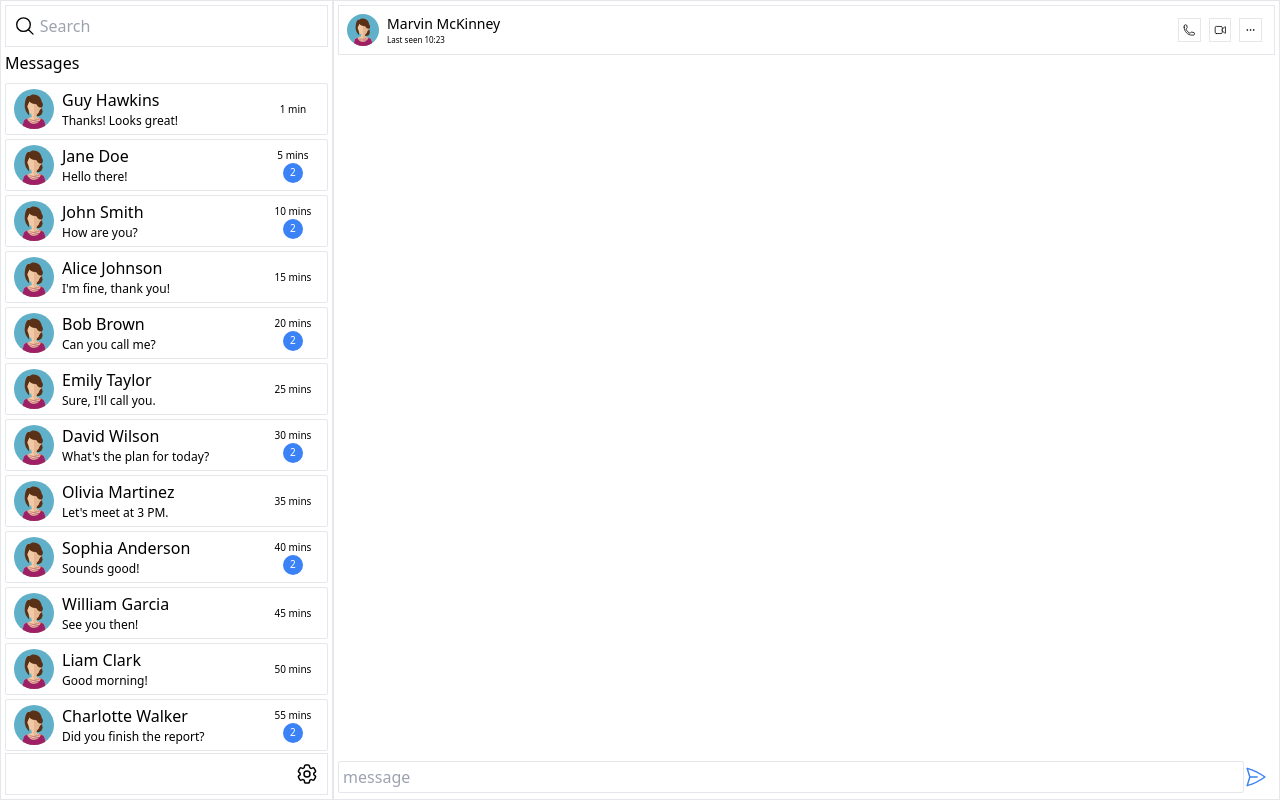
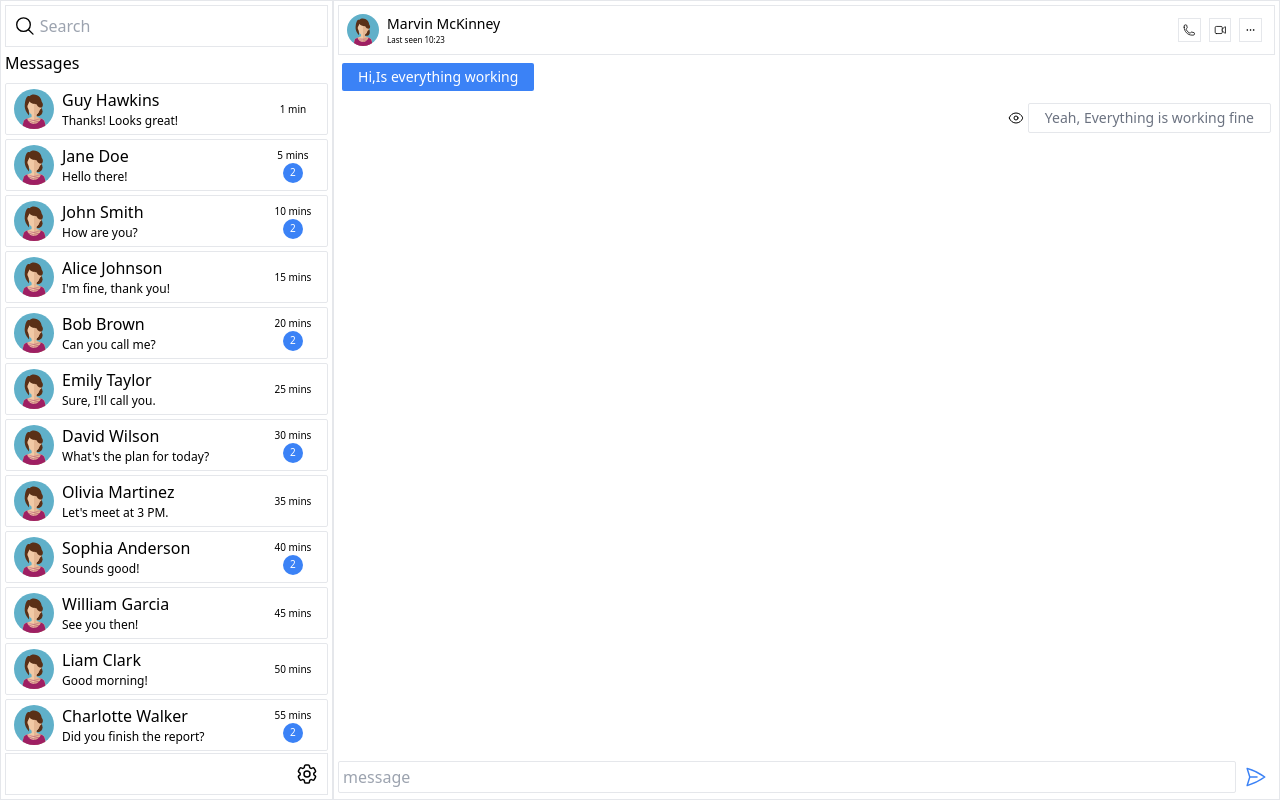
Before and after one commit to abhinav3254/mern-chat, a React (Create React App) app in the folder client/: page / in a window 1280 px wide. Built offline with nearby package versions, Linux system fonts and the light colour scheme.

Commit message:
frontend done

```diff
--- a/client/src/components/Home.jsx
+++ b/client/src/components/Home.jsx
@@ -59,11 +59,29 @@ const Home = () => {
                     </div>
                 </div>
                 {/* chat body */}
-                <div className="h-full"></div>
+                <div className="h-full">
+
+                    {/* message from somewhere else */}
+                    <div className="flex justify-start py-1">
+                        <div className="w-fit py-1 px-2 m-1 rounded-sm text-sm text-white flex items-center bg-blue-500">
+                            <p className="mx-2">Hi,Is everything working</p>
+                        </div>
+                    </div>
+                    {/* message from me */}
+                    <div className="flex justify-end items-center">
+                        <svg xmlns="http://www.w3.org/2000/svg" fill="none" viewBox="0 0 24 24" strokeWidth={1.5} stroke="currentColor" className="w-4 h-4">
+                            <path strokeLinecap="round" strokeLinejoin="round" d="M2.036 12.322a1.012 1.012 0 0 1 0-.639C3.423 7.51 7.36 4.5 12 4.5c4.638 0 8.573 3.007 9.963 7.178.07.207.07.431 0 .639C20.577 16.49 16.64 19.5 12 19.5c-4.638 0-8.573-3.007-9.963-7.178Z" />
+                            <path strokeLinecap="round" strokeLinejoin="round" d="M15 12a3 3 0 1 1-6 0 3 3 0 0 1 6 0Z" />
+                        </svg>
+                        <div className="border w-fit py-1 px-2 m-1 rounded-sm text-sm text-gray-500 flex items-center">
+                            <p className="mx-2">Yeah, Everything is working fine</p>
+                        </div>
+                    </div>
+                </div>
                 {/* message type */}
                 <div className="flex w-full h-10 text-blue-500 items-center pr-2">
                     <input type="text" placeholder="message" className="w-full h-8 border rounded-sm outline-none px-1" />
-                    <svg xmlns="http://www.w3.org/2000/svg" fill="none" viewBox="0 0 24 24" strokeWidth={1.5} stroke="currentColor" className="w-6 h-6 hover:cursor-pointer">
+                    <svg xmlns="http://www.w3.org/2000/svg" fill="none" viewBox="0 0 24 24" strokeWidth={1.5} stroke="currentColor" className="w-6 h-6 ml-2 hover:cursor-pointer">
                         <path strokeLinecap="round" strokeLinejoin="round" d="M6 12 3.269 3.125A59.769 59.769 0 0 1 21.485 12 59.768 59.768 0 0 1 3.27 20.875L5.999 12Zm0 0h7.5" />
                     </svg>
                 </div>
```
